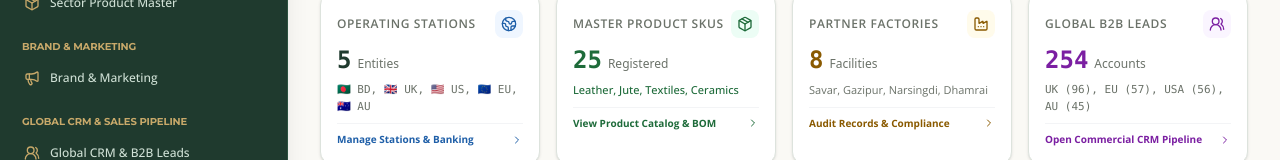
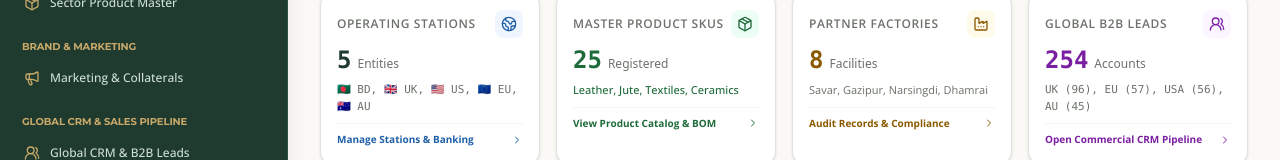
Before and after one commit to TuheenBD/ArielMC-ERP, a Next.js app: page / in a window 1280 px wide. Shown: the part 416-576 px from the top of the page. Built offline with nearby package versions, Linux system fonts and the light colour scheme; no server answers; the database is empty.

Commit message:
fix(sidebar): keep head as Brand & Marketing and restore sub-menu label to Marketing & Collaterals

```diff
--- a/src/components/Sidebar.tsx
+++ b/src/components/Sidebar.tsx
@@ -141,7 +141,7 @@ export const Sidebar: React.FC<SidebarProps> = ({
       items: [
         {
           id: 'MARKETING' as ActiveTab,
-          label: 'Brand & Marketing',
+          label: 'Marketing & Collaterals',
           icon: Megaphone,
           badge: 'Campaigns Live',
           phase: 'Live Hub',
```
